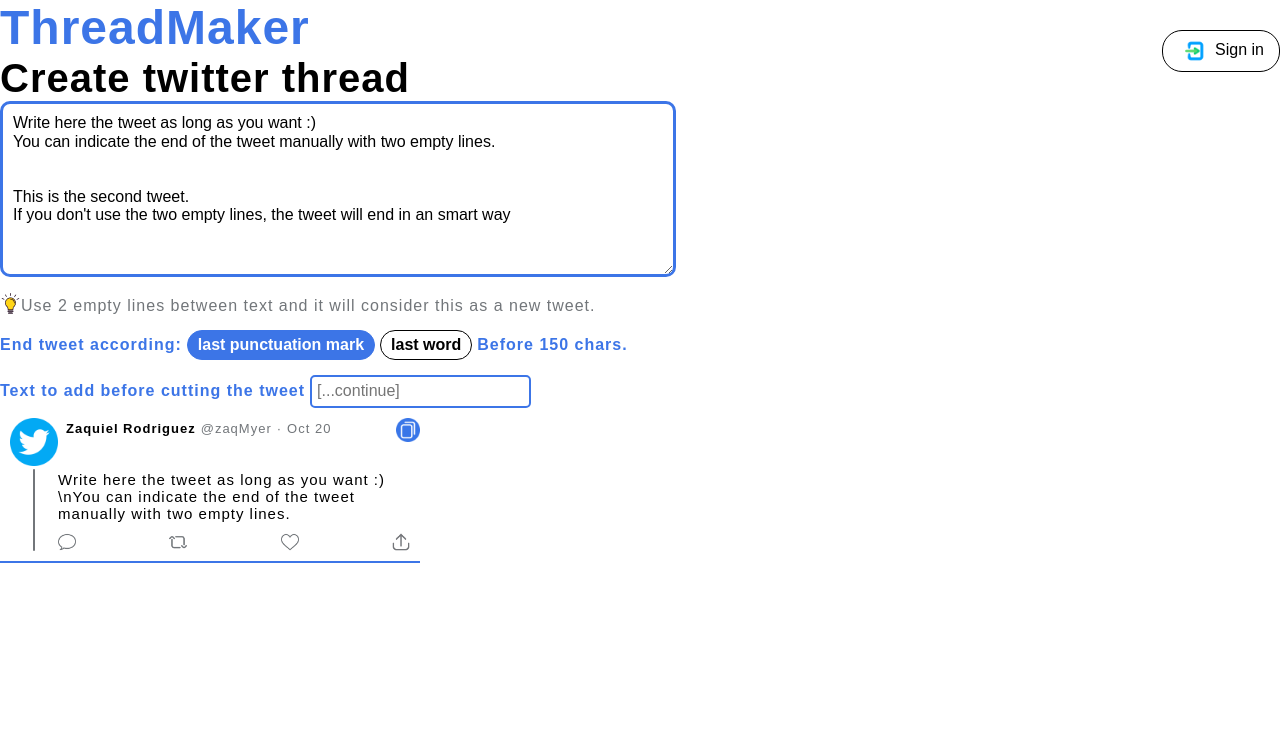
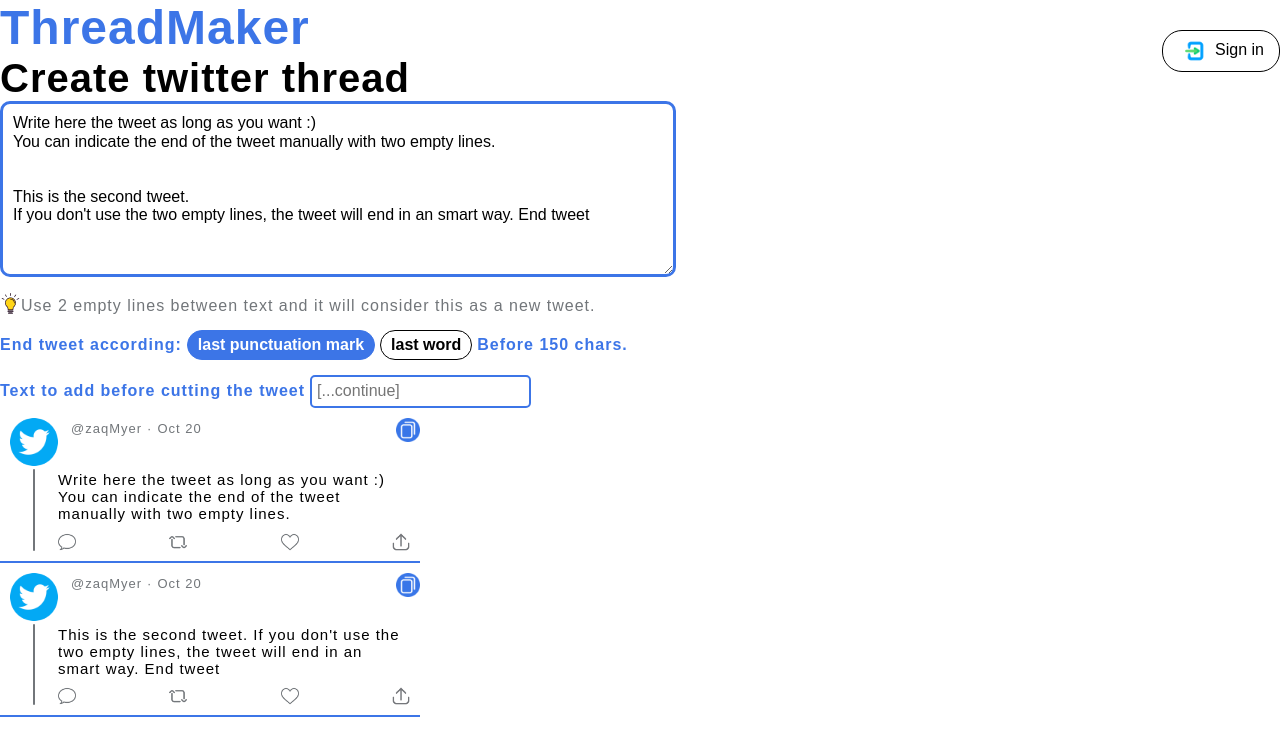
Before and after one commit to ankhzaq/twitter-thread-maker-nextJs, a Next.js app: page / in a window 1280 px wide. Shown: the top 756 px of the page. Built offline with nearby package versions, Linux system fonts and the light colour scheme; no server answers.

Commit message:
feat: tweetDivision

```diff
--- a/components/FooterLongTweet/FooterLongTweet.tsx
+++ b/components/FooterLongTweet/FooterLongTweet.tsx
@@ -5,6 +5,7 @@
 import Spacer from 'components/Spacer/Spacer';
 import Button from 'components/Button/Button';
 import React, { useState } from 'react';
+import { LIMIT_CHARACTERS } from '../../utils/tweet';
 const FooterLongTweet = () => {
   const [endTweetOption, setEndTweetOption] = useState(1);
   const [textBeforeCut, setTextBeforeCut] = useState("");
@@ -32,6 +33,8 @@
           <Button active={endTweetOption === 2} onClick={() => changeEndTweetOption(2)} text={constants.footerLongTweet.endTweetOption2} />
         </Spacer>
         <span className={styles.blueText}>{constants.footerLongTweet.endTweet2}</span>
+        <span className={styles.blueText}>&nbsp;{LIMIT_CHARACTERS}&nbsp;</span>
+        <span className={styles.blueText}>{constants.footerLongTweet.endTweet3}</span>
       </Spacer>
       <Spacer className={styles.lightWrapper}>
         <span className={styles.blueText}>{constants.footerLongTweet.beforeCut}</span>
--- a/components/InputLongTweet/InputLongTweet.tsx
+++ b/components/InputLongTweet/InputLongTweet.tsx
@@ -1,13 +1,11 @@
-import constants from 'helpers/localizations.json';
 import styles from './InputLongTweet.module.scss';
-import { useState } from 'react';
 
-const InputLongTweet = () => {
-  const [text, setText] = useState(constants.inputLongTweet);
+interface Props {
+  text: string;
+  onChange: (e) => void
+}
 
-  const onChange = (e) => {
-    setText(e.target.value);
-  }
+const InputLongTweet = ({ text, onChange }) => {
   return (
     <div>
       <textarea className={styles.input} value={text} onChange={onChange} />
--- a/components/Tweet/Tweet.tsx
+++ b/components/Tweet/Tweet.tsx
@@ -1,3 +1,4 @@
+import { useSession } from 'next-auth/react';
 // images
 import copy from 'icons/copy.png';
 import heart from 'icons/heart.png';
@@ -7,7 +8,6 @@
 import upload from 'icons/upload.png';
 import Image from 'next/image'
 import styles from './tweet.module.scss';
-import Spacer from 'components/Spacer/Spacer';
 
 interface Props {
   fullName: string;
@@ -16,25 +16,33 @@
 }
 
 const Tweet = ({ fullName, text, username }: Props) => {
+  const { data } = useSession();
   const getTweetDate = () => {
     const [_, month, number, ...rest] = String(new Date()).split(' ');
     return (`${month} ${number}`);
   }
+
+  const copyTweet = () => navigator.clipboard.writeText(text);
+
   return (
     <div className={styles.tweetWrapper}>
       <div className={styles.flexWrapper}>
         <div className={styles.logo}>
-          <Image src={logoTwitter} />
+          { data ? (
+            <img src={data?.user.image} alt="profile image" />
+          ) : (
+            <Image src={logoTwitter} />
+          )}
         </div>
         <div className={styles.userInfo}>
-          <span className={styles.fullName}>{fullName}</span>
+          <span className={styles.fullName}>{data?.user.name}</span>
           <span className={styles.grey}>@{username}</span>
           <span className={styles.separator}>·</span>
           <span className={styles.grey}>{getTweetDate()}</span>
         </div>
-        <div className={styles.logoCopy}>
+        <button className={styles.logoCopy} onClick={copyTweet}>
           <Image src={copy} />
-        </div>
+        </button>
       </div>
       <div className={styles.flexWrapper}>
         <div className={styles.lineWrapper}>
--- a/components/Tweet/tweet.module.css
+++ b/components/Tweet/tweet.module.css
@@ -45,11 +45,18 @@
   height: 48px;
   width: 48px;
 }
+.tweetWrapper .flexWrapper .logo img {
+  border-radius: 22px;
+}
 .tweetWrapper .flexWrapper .logoCopy {
+  background-color: unset;
+  border: unset;
+  cursor: pointer;
   height: 24px;
-  width: 24px;
+  padding: 0;
   position: absolute;
   right: 0;
+  width: 24px;
 }
 .tweetWrapper .flexWrapper .lineWrapper {
   align-items: center;
--- a/components/Tweet/tweet.module.scss
+++ b/components/Tweet/tweet.module.scss
@@ -48,13 +48,21 @@
     .logo {
       height: $width-icon;
       width: $width-icon;
+
+      img {
+        border-radius: 22px;
+      }
     }
 
     .logoCopy {
+      background-color: unset;
+      border: unset;
+      cursor: pointer;
       height: 24px;
-      width: 24px;
+      padding: 0;
       position: absolute;
       right: 0;
+      width: 24px;
     }
 
     .lineWrapper {
--- a/helpers/localizations.json
+++ b/helpers/localizations.json
@@ -3,13 +3,14 @@
     "title": "ThreadMaker",
     "subtitle": "Create twitter thread"
   },
-  "inputLongTweet": "Write here the tweet as long as you want :) \nYou can indicate the end of the tweet manually with two empty lines.\n\n\nThis is the second tweet.\nIf you don't use the two empty lines, the tweet will end in an smart way",
+  "inputLongTweet": "Write here the tweet as long as you want :) \nYou can indicate the end of the tweet manually with two empty lines.\n\n\nThis is the second tweet.\nIf you don't use the two empty lines, the tweet will end in an smart way. End tweet",
   "footerLongTweet": {
     "light": "Use 2 empty lines between text and it will consider this as a new tweet.",
     "endTweet1": "End tweet according:",
     "endTweetOption1": "last punctuation mark",
     "endTweetOption2": "last word",
-    "endTweet2": "Before 150 chars.",
+    "endTweet2": "Before",
+    "endTweet3": "chars.",
     "beforeCut": "Text to add before cutting the tweet",
     "beforeCutPlaceholder": "[...continue]"
   },
--- a/pages/index.tsx
+++ b/pages/index.tsx
@@ -1,3 +1,6 @@
+import { useSession } from 'next-auth/react';
+import { tweetDivision } from '../utils/tweet';
+import { useState } from 'react';
 //components
 import Header from 'components/Header/Header';
 import InputLongTweet from 'components/InputLongTweet/InputLongTweet';
@@ -9,9 +12,15 @@
 // styles
 import 'normalize.css';
 import styles from './index.module.scss';
+import constants from 'helpers/localizations.json';
 
-const App = ({ session }) => {
-  if(session) debugger;
+const App = () => {
+  const [text, setText] = useState(constants.inputLongTweet);
+  const { data } = useSession();
+  const tweets = tweetDivision(text, []);
+
+  console.log(data);
+
   return (
     <div className={styles.appWrapper}>
       <div className={styles.headerWrapper}>
@@ -19,10 +28,16 @@
         <Login />
       </div>
       <Spacer marginBottom="10px">
-        <InputLongTweet />
+        <InputLongTweet onChange={(e) => setText(e.target.value)} text={text} />
       </Spacer>
       <FooterLongTweet />
-      <Tweet  fullName="Zaquiel Rodriguez" text="Write here the tweet as long as you want :) \nYou can indicate the end of the tweet manually with two empty lines." username="zaqMyer"/>
+      {
+        tweets.map((tweet, index) => (
+          <div key={index}>
+            <Tweet fullName="Zaquiel Rodriguez" text={tweet} username="zaqMyer"/>
+          </div>
+        ))
+      }
     </div>
   );
 }
--- /dev/null
+++ b/utils/tweet.ts
@@ -0,0 +1,38 @@
+export const LIMIT_CHARACTERS = 150;
+const MANUAL_SEPARATOR = '\n\n\n';
+
+export const tweetDivision = (longTweet: string, totalTweets: string[]) => {
+  const textLimited = longTweet.substring(0, 150);
+  const indexDoubleEmptyLine = longTweet.substring(0, 150).indexOf(MANUAL_SEPARATOR);
+  const manualDivisionFound = indexDoubleEmptyLine > 0;
+
+  // case 0
+  if (!longTweet.length) return totalTweets;
+
+  // case manual division
+  if (manualDivisionFound) {
+    const tweet = textLimited.substring(0, indexDoubleEmptyLine);
+    const restTweet = longTweet.substring(tweet.length + MANUAL_SEPARATOR.length,);
+    totalTweets.push(tweet);
+    return tweetDivision(restTweet, totalTweets);
+  }
+
+  // case small longTweet
+  if (longTweet && longTweet.length < LIMIT_CHARACTERS) {
+    totalTweets.push(longTweet);
+    return tweetDivision('', totalTweets);
+  }
+
+  // case division by dot...
+  const lastDot = textLimited.lastIndexOf('.');
+  const dotFound = lastDot >= 0;
+
+  if (dotFound) {
+    const tweet = textLimited.substring(0, lastDot + 1);
+    const restTweet = longTweet.substring(tweet.length,);
+    totalTweets.push(longTweet);
+    return tweetDivision(restTweet, totalTweets);
+  }
+
+  return totalTweets;
+}
```
Also changed, not shown: 2 other files (tests, documents, lock files or other folders).
